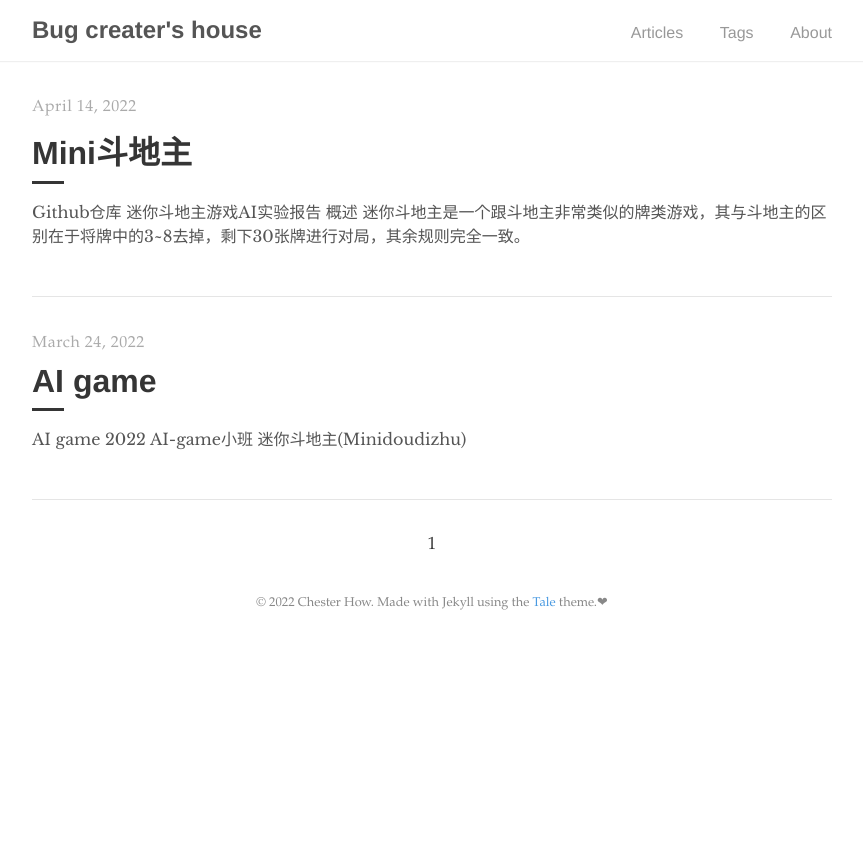
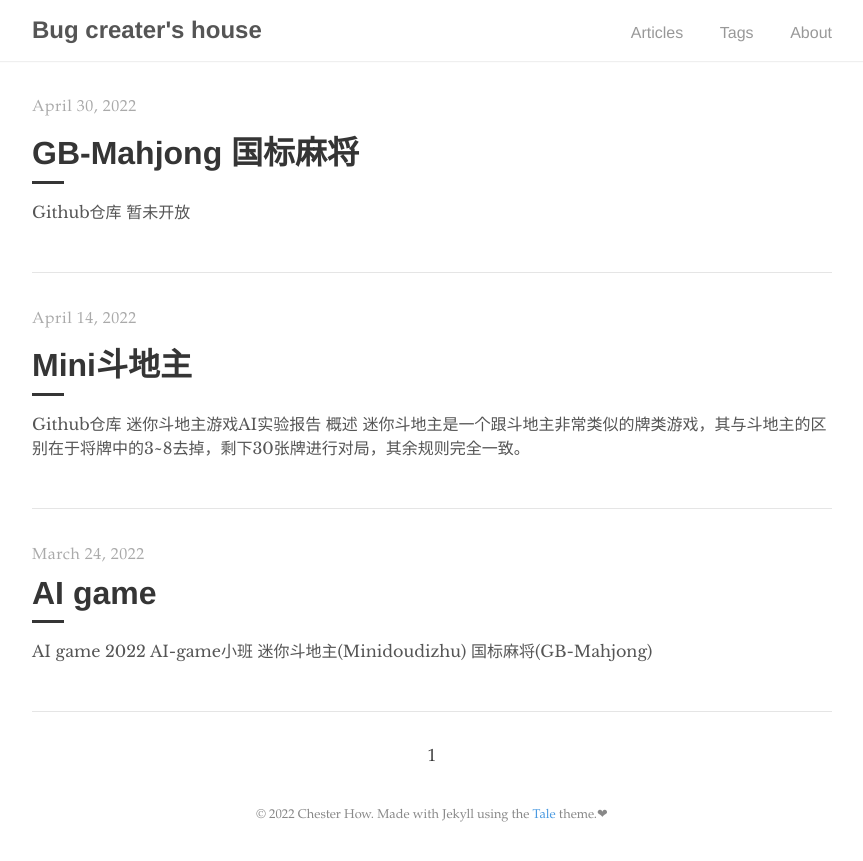
Before and after one commit to Toseic/Toseic.github.io, a Jekyll site: the page built from index.html, in a window 1280 px wide. Shown: the top 861 px of the page, without its empty margins (208-1071 px from the left). Built offline with Jekyll 4.4.1, drawn with Linux system fonts in a browser that asks for light colours; the list of posts is cut into pages by our own code.

Commit message:
GB Mahjong

```diff
--- a/_posts/2022-03-24-AI-game.md
+++ b/_posts/2022-03-24-AI-game.md
@@ -9,3 +9,4 @@ excerpt_separator: <!--more-->
 ##### AI game
 2022 AI-game小班<br>
 [迷你斗地主(Minidoudizhu)](https://toseic.github.io/2022-04-14/Minidoudizhu)
+[国标麻将(GB-Mahjong)](https://toseic.github.io/2022-04-30/GB_Mahjong)
--- /dev/null
+++ b/_posts/2022-4-30-GB_Mahjong.md
@@ -0,0 +1,10 @@
+---
+layout: post
+title: "GB-Mahjong 国标麻将"
+author: "Toseic"
+tags: AI game
+comments: true
+excerpt_separator: <!--more-->
+---
+
+[Github仓库](https://github.com/Toseic/GB-Mahjong) *暂未开放*
```
